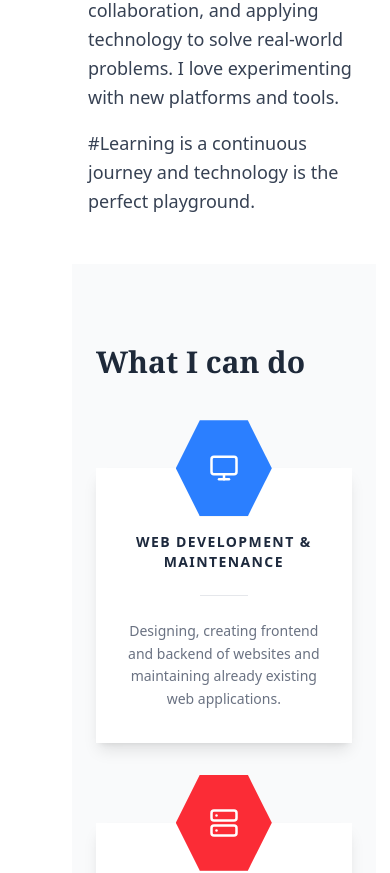
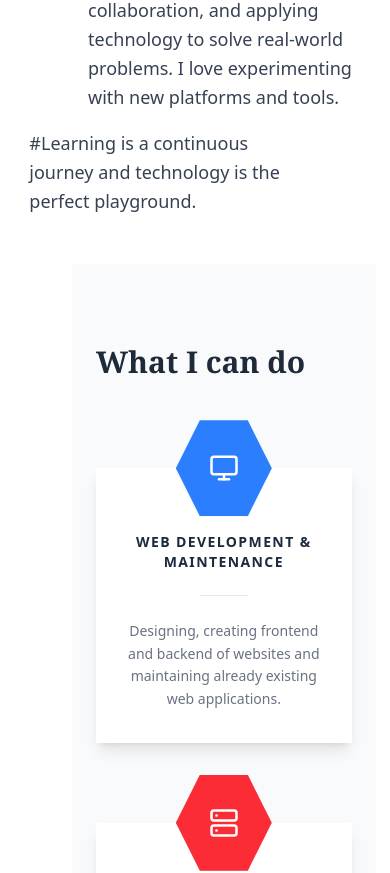
Before and after one commit to Neriah333/My-Portfolio, a React (Vite) app in the folder client/: page / in a window 390 px wide. Shown: the part 1180-2053 px from the top of the page. Built offline with nearby package versions, Linux system fonts and the light colour scheme.

Commit message:
Changed some bg and text colour

```diff
--- a/client/src/pages/About.jsx
+++ b/client/src/pages/About.jsx
@@ -1,4 +1,6 @@
 import React from "react";
+import { motion } from "framer-motion";
+
 
 export default function About() {
   return (
@@ -19,8 +21,20 @@ export default function About() {
           Beyond coding, I value continuous learning, collaboration, and applying technology to solve real-world problems.
            I love experimenting with new platforms and tools.
         </p>
-        <p className="mt-4 text-gray-700 dark:text-gray-300 text-lg font-light leading-relaxed">
-          #Learning is a continuous journey and technology is the perfect playground.</p>
+        <motion.p
+          initial={{ x: -80 }}
+          animate={{ x: 80 }}
+          transition={{
+            duration: 6,
+            repeat: Infinity,
+            repeatType: "loop",
+            ease: "linear",
+          }}
+          className="mt-4 text-gray-700 dark:text-gray-300 text-lg font-light leading-relaxed"
+        >
+          #Learning is a continuous journey and technology is the perfect playground.
+        </motion.p>
+
       </div>
     </section>
   );
--- a/client/src/pages/Experience.jsx
+++ b/client/src/pages/Experience.jsx
@@ -23,9 +23,9 @@ const Experience = () => {
   ];
 
   return (
-    <section className="py-20 px-6 bg-slate-900 text-gray-300 font-sans" id="experience">
+    <section className="py-20 px-6 bg-gray-50 text-gray-300 font-sans" id="experience">
       <div className="max-w-4xl mx-auto">
-        <h2 className="text-3xl md:text-4xl font-bold text-white mb-12 flex items-center gap-4">
+        <h2 className="text-3xl md:text-4xl font-bold text-slate-900 mb-12 flex items-center gap-4">
           <Briefcase className="text-blue-400" size={32} />
           Work Experience
         </h2>
@@ -38,28 +38,28 @@ const Experience = () => {
 
               <div className="flex flex-col md:flex-row md:justify-between md:items-start mb-4">
                 <div>
-                  <h3 className="text-2xl font-bold text-white leading-tight">{exp.role}</h3>
+                  <h3 className="text-2xl font-bold text-slate-900 leading-tight">{exp.role}</h3>
                   <p className="text-blue-400 font-semibold text-lg">{exp.company}</p>
                 </div>
-                <div className="flex items-center gap-2 text-sm text-gray-400 mt-2 md:mt-0 bg-slate-800/50 px-3 py-1 rounded-full border border-slate-700">
+                <div className="flex items-center gap-2 text-sm text-slate-400 mt-2 md:mt-0 bg-slate-800 px-3 py-1 rounded-full border border-slate-700">
                   <Calendar size={14} />
                   {exp.period}
                 </div>
               </div>
 
-              <p className="mb-6 text-gray-400 italic">
+              <p className="mb-6 text-slate-900 italic">
                 {exp.description}
               </p>
 
               <div className="grid md:grid-cols-2 gap-8">
                 {/* Tasks */}
                 <div>
-                  <h4 className="text-white font-semibold mb-4 flex items-center gap-2">
+                  <h4 className="text-slate-900 font-semibold mb-4 flex items-center gap-2">
                     Key Responsibilities
                   </h4>
                   <ul className="space-y-3">
                     {exp.tasks.map((task, i) => (
-                      <li key={i} className="flex items-start gap-3 text-sm leading-relaxed">
+                      <li key={i} className="flex items-start gap-3 text-sm text-slate-800 leading-relaxed">
                         <span className="mt-1.5 h-1.5 w-1.5 rounded-full bg-blue-400 shrink-0"></span>
                         {task}
                       </li>
@@ -68,7 +68,7 @@ const Experience = () => {
                 </div>
 
                 {/* Results / Achievement Card */}
-                <div className="bg-blue-400/5 p-6 rounded-xl border border-blue-400/20 animate-float shadow-[0_10px_30px_-15px_rgba(96,165,250,0.3)]">
+                <div className="bg-slate-800 p-6 rounded-xl border border-blue-400/20 animate-float shadow-[0_20px_40px_-15px_rgba(96,165,250,0.3)]">
                   <h4 className="text-blue-400 font-semibold mb-4 flex items-center gap-2">
                     <CheckCircle2 size={18} />
                     Achievement
--- a/client/src/pages/Projects.jsx
+++ b/client/src/pages/Projects.jsx
@@ -6,31 +6,31 @@ export default function Projects() {
       title: "Fish Marketing Cooperative System",
       description:
         "A desktop application to manage fish inventory, sales, and transactions for lakeside cooperatives. Built with Express, React, and MongoDB.",
-      tech: ["React", "Node.js", "MongoDB", "Express"],
+      tech: ["React", "Tailwindcss", "JWT Authentication", "Node.js", "MongoDB", "Express"],
       link: "https://fishmarke.netlify.app", // ✅ only this one has a real link
     },
     {
       title: "Portfolio Website",
       description:
         "A personal portfolio showcasing my projects, education, and skills. Designed with React and Tailwind CSS for a modern, responsive feel.",
-      tech: ["React", "TailwindCSS"],
+      tech: ["React", "TailwindCSS", "Shadcn UI"],
       link: null, // ❌ no link
     },
   ];
 
   return (
-    <section id="projects" className="py-12 px-6 bg-slate-900 dark:bg-gray-900">
-      <h2 className="text-3xl font-bold text-center mb-8 text-white dark:text-gray-100">
+    <section id="projects" className="py-12 px-6 bg-gray-50 dark:bg-gray-900">
+      <h2 className="text-3xl font-bold text-center mb-8 text-slate-900 dark:text-gray-100">
         Projects
       </h2>
       <div className="max-w-6xl mx-auto grid grid-cols-1 md:grid-cols-2 lg:grid-cols-3 gap-6">
         {projects.map((project, index) => (
           <div
             key={index}
-            className="bg-white dark:bg-gray-800 shadow-md rounded-xl p-5 flex flex-col justify-between"
+            className="bg-slate-300 dark:bg-gray-800 shadow-md rounded-xl p-5 flex flex-col justify-between"
           >
             <div>
-              <h3 className="text-lg font-semibold text-blue-400">
+              <h3 className="text-lg font-semibold text-slate-800">
                 {project.title}
               </h3>
               <p className="mt-2 text-gray-600 dark:text-gray-300">
```
